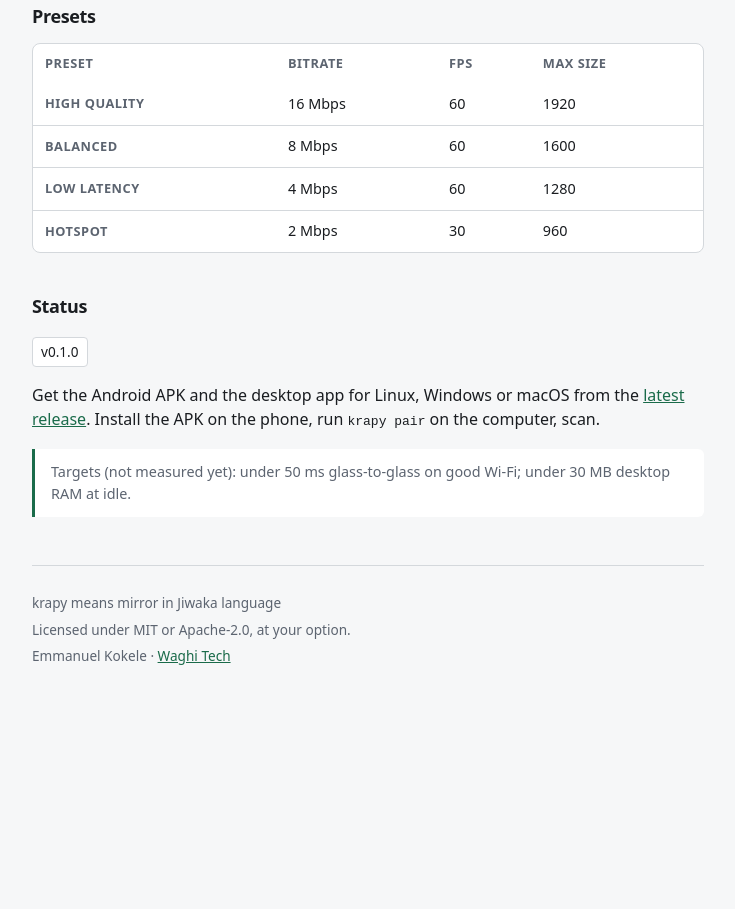
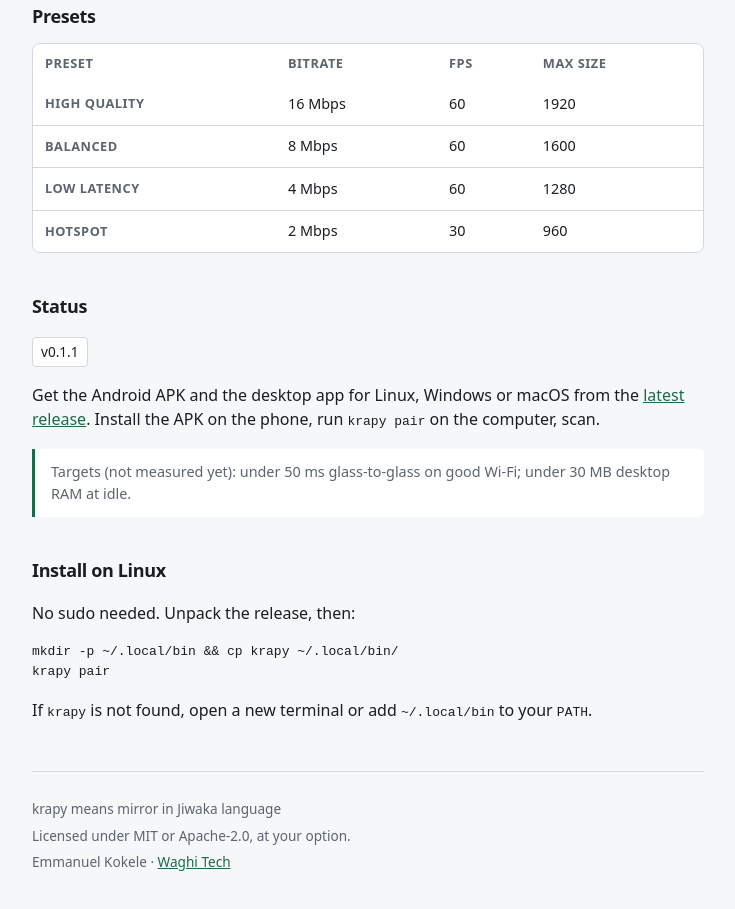
Before and after one commit to Emmanue707/krapy, a plain HTML site: page web/index.html in a window 1280 px wide. Shown: the part 1033-1942 px from the top of the page, without its empty margins (272-1007 px from the left). Before the commit the page ends 1753 px from the top, so only its background shows below. Drawn offline with Linux system fonts and the light colour scheme.

Commit message:
site: linux install steps

```diff
--- a/web/index.html
+++ b/web/index.html
@@ -65,7 +65,7 @@
     <section aria-labelledby="how-heading">
       <h2 id="how-heading">How it works</h2>
       <ol class="steps">
-        <li>On the desktop, run <code>krapy pair</code> and leave it listening.</li>
+        <li>On the desktop, run <code>krapy pair</code>. Keep it running while the phone scans.</li>
         <li>Open the phone app and scan the QR code on screen.</li>
         <li>Mirror starts. If the phone&apos;s IP changes, mDNS finds the desktop again on its own.</li>
       </ol>
@@ -136,9 +136,17 @@
 
     <section aria-labelledby="status-heading">
       <h2 id="status-heading">Status</h2>
-      <p><span class="status-badge">v0.1.0</span></p>
+      <p><span class="status-badge">v0.1.1</span></p>
       <p>Get the Android APK and the desktop app for Linux, Windows or macOS from the <a href="https://github.com/Emmanue707/krapy/releases/latest">latest release</a>. Install the APK on the phone, run <code>krapy pair</code> on the computer, scan.</p>
       <p class="targets">Targets (not measured yet): under 50&nbsp;ms glass-to-glass on good Wi-Fi; under 30&nbsp;MB desktop RAM at idle.</p>
+    </section>
+
+    <section aria-labelledby="linux-heading">
+      <h2 id="linux-heading">Install on Linux</h2>
+      <p>No sudo needed. Unpack the release, then:</p>
+      <pre><code>mkdir -p ~/.local/bin &amp;&amp; cp krapy ~/.local/bin/
+krapy pair</code></pre>
+      <p>If <code>krapy</code> is not found, open a new terminal or add <code>~/.local/bin</code> to your <code>PATH</code>.</p>
     </section>
 
     </main>
```
